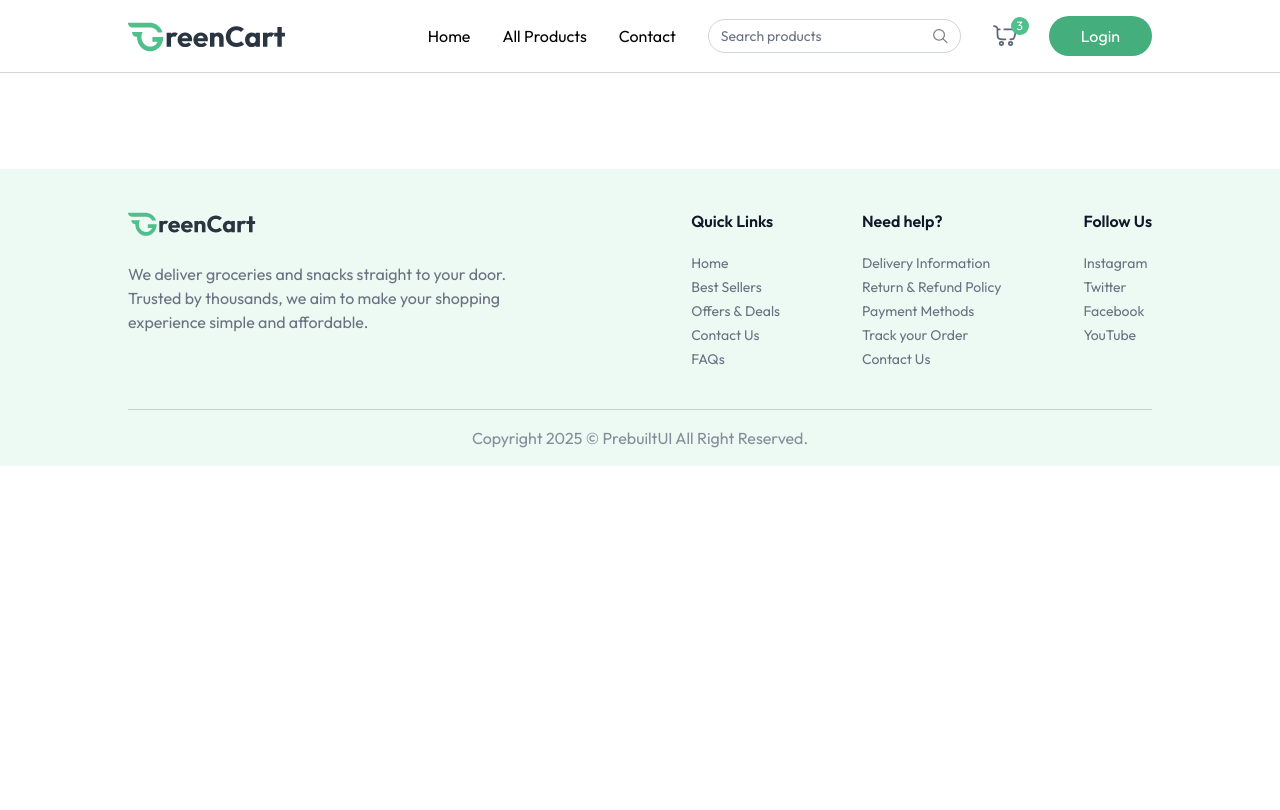
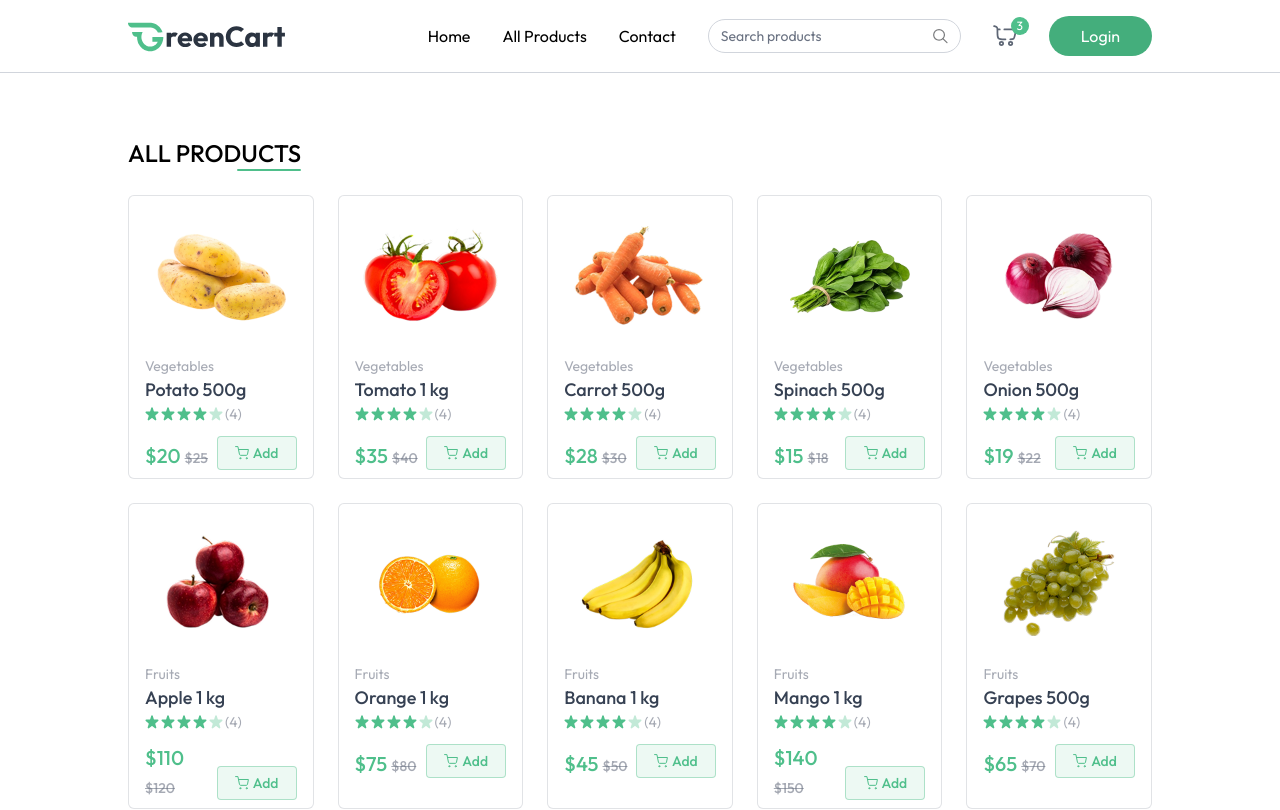
Before and after one commit to karemsaeed20020/MERN-Green-Cart-App, a React (Vite) app in the folder client/: page /products in a window 1280 px wide. Shown: the top 810 px of the page. Built offline with nearby package versions, Linux system fonts and the light colour scheme.

Commit message:
Create All Products Page and Filter it by  searching of the Navbar

```diff
--- a/client/src/App.jsx
+++ b/client/src/App.jsx
@@ -6,6 +6,7 @@
 import Footer from "./components/Footer";
 import { useAppContext } from "./context/AppContext";
 import Login from "./components/Login";
+import AllProducts from "./pages/AllProducts";
 function App() {
   const isSellerPath = useLocation().pathname.includes("seller");
   const {showUserLogin} = useAppContext();
@@ -17,6 +18,7 @@
       <div className={`${isSellerPath ? "" : "px-6 md:px-16 lg:px-24 xl:px-32"}`}>
         <Routes>
           <Route path="/" element={<Home />} />
+          <Route path="/products" element={<AllProducts />} />
         </Routes>
       </div>
       {!isSellerPath && <Footer />}
--- a/client/src/components/Navbar.jsx
+++ b/client/src/components/Navbar.jsx
@@ -1,15 +1,20 @@
-import React, { useState } from "react";
+import React, { useEffect, useState } from "react";
 import { NavLink } from "react-router-dom";
 import { assets } from "../assets/assets";
 import { useAppContext } from "../context/AppContext";
 
 const Navbar = () => {
   const [open, setOpen] = useState(false);
-  const {user, setUser, setShowUserLogin, navigate} = useAppContext();
+  const {user, setUser, setShowUserLogin, navigate, searchQuery, setSearchQuery} = useAppContext();
   const logout = async () => {
     setUser(null);
     navigate("/")
-  }
+  };
+  useEffect(() => {
+    if (searchQuery.length > 0) {
+      navigate("/products")
+    }
+  }, [searchQuery])
 
 
   return (
@@ -26,6 +31,7 @@
 
         <div className="hidden lg:flex items-center text-sm gap-2 border border-gray-300 px-3 rounded-full">
           <input
+          onChange={(e) => setSearchQuery(e.target.value)}
             className="py-1.5 w-full bg-transparent outline-none placeholder-gray-500"
             type="text"
             placeholder="Search products"
--- a/client/src/components/ProductCard.jsx
+++ b/client/src/components/ProductCard.jsx
@@ -9,16 +9,15 @@
     cartItems,
   } = useAppContext();
 
-  // 🛡️ Safety check to prevent crashes
   if (!product || !product._id) return null;
 
   const quantityInCart = cartItems?.[product._id] || 0;
 
   return (
-    <div className="border border-gray-500/20 rounded-md md:px-4 px-3 py-2 bg-white min-w-56 max-w-56 w-full">
+    <div className="border border-gray-500/20 rounded-md md:px-4 px-3 py-2 bg-white w-full">
       <div className="group cursor-pointer flex items-center justify-center px-2">
         <img
-          className="group-hover:scale-105 transition max-w-26 md:max-w-36"
+          className="group-hover:scale-105 transition max-w-24 md:max-w-36"
           src={product.image?.[0] || assets.placeholder}
           alt={product.name}
         />
--- a/client/src/context/AppContext.jsx
+++ b/client/src/context/AppContext.jsx
@@ -13,6 +13,7 @@
   const [showUserLogin, setShowUserLogin] = useState(false);
   const [products, setProducts] = useState([]);
   const [cartItems, setCartItems] = useState({});
+  const [searchQuery, setSearchQuery] = useState({});
   // fetch All Products
   const fetchProducts = async () => {
     setProducts(dummyProducts);
@@ -67,7 +68,9 @@
     currency,
     addToCart,
     updateCartItem,
-    removeFromCart
+    removeFromCart,
+    searchQuery,
+    setSearchQuery
   };
   return <AppContext.Provider value={value}>{children}</AppContext.Provider>;
 };
--- /dev/null
+++ b/client/src/pages/AllProducts.jsx
@@ -0,0 +1,30 @@
+import React, { useEffect, useState } from 'react'
+import { useAppContext } from '../context/AppContext'
+import ProductCard from '../components/ProductCard';
+
+const AllProducts = () => {
+    const {products, searchQuery} = useAppContext();
+    const [filteredProducts, setFilteredProducts] = useState([]);
+    useEffect(() => {
+        if (searchQuery.length > 0) {
+            setFilteredProducts(products.filter(product => product.name.toLowerCase().includes(searchQuery.toLowerCase())))
+        } else {
+            setFilteredProducts(products)
+        }
+    }, [products, searchQuery])
+  return (
+    <div className="mt-16 flex flex-col">
+        <div className='flex flex-col items-end w-max'>
+            <p className="text-2xl font-medium uppercase">All Products</p>
+            <div className='w-16 h-0.5 rounded-full bg-primary'></div>
+        </div>
+        <div className='grid grid-cols-2 sm:grid-cols-3 md:grid-cols-4 lg:grid-cols-5 mt-6 gap-3 md:gap-6'>
+            {filteredProducts.filter((product) => product.inStock).map((product, index) => (
+                <ProductCard key={index} product={product} />
+            ))}
+        </div>
+    </div>
+  )
+}
+
+export default AllProducts
```
